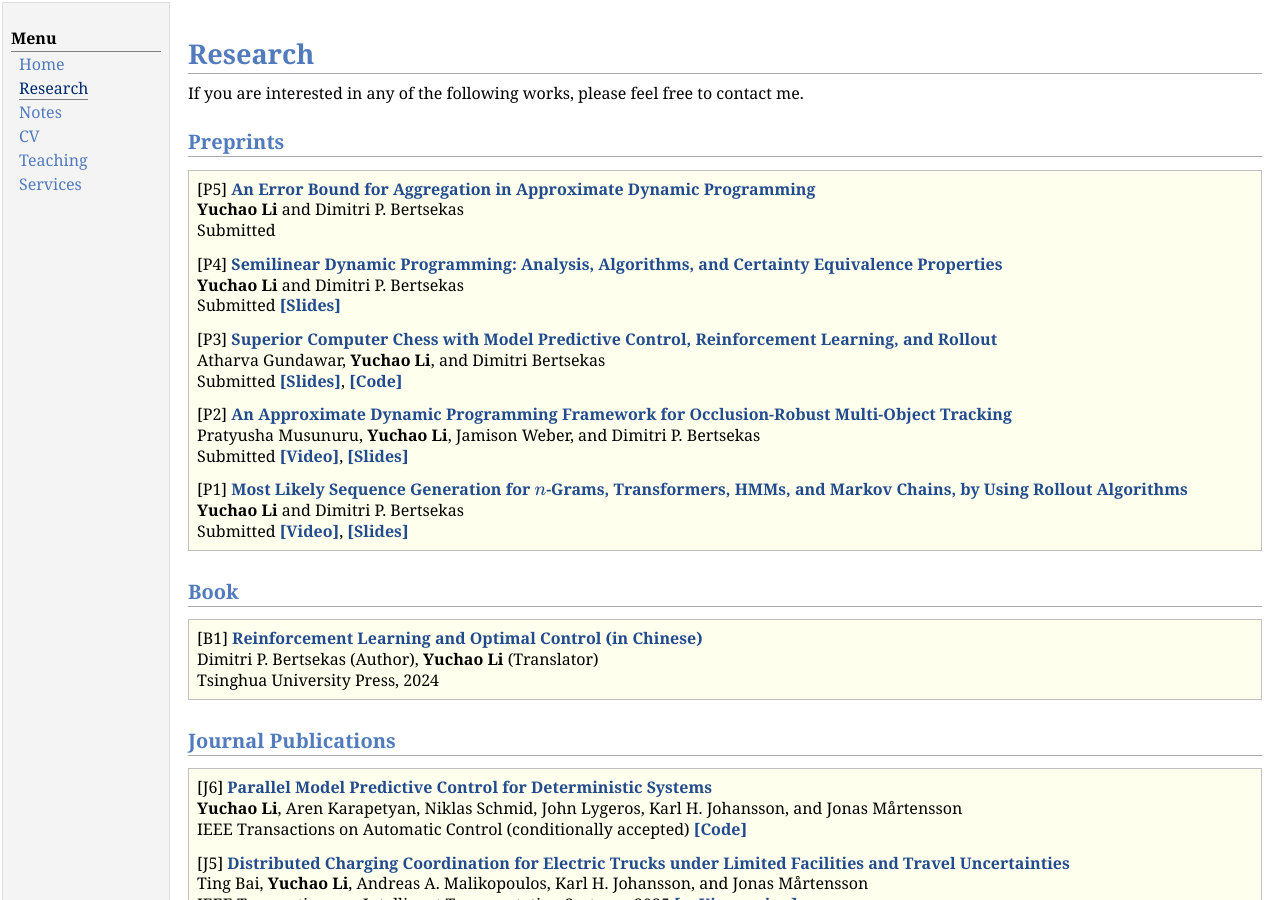
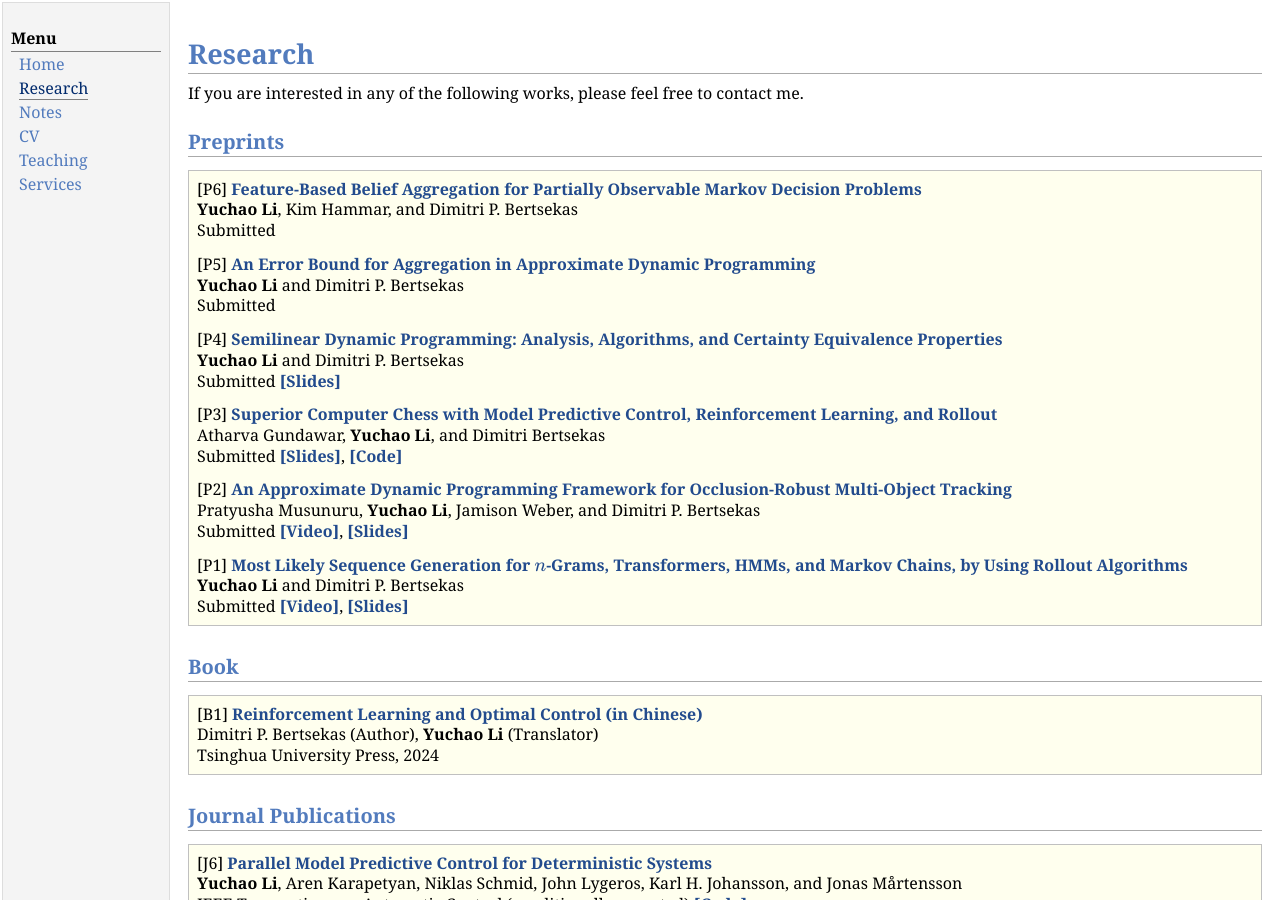
Before and after one commit to yuchaotaigu/yuchaotaigu.github.io, a Jekyll site: the page research.html, which Jekyll copies as it is, in a window 1280 px wide and 900 px high. Built offline with Jekyll 4.4.1, drawn with Linux system fonts in a browser that asks for light colours; comment, search, counter and statistics services are not loaded.

Commit message:
Update research.html

```diff
--- a/research.html
+++ b/research.html
@@ -46,6 +46,9 @@ If you are interested in any of the following works, please feel free to contact
 <h2>Preprints</h2>
 <div class="infoblock">
 <div class="blockcontent">
+<p>[P6] <a href="https://arxiv.org/abs/2507.04646"><b>Feature-Based Belief Aggregation for Partially Observable Markov Decision Problems</b></a> <br />
+<b>Yuchao Li</b>, Kim Hammar, and Dimitri P. Bertsekas<br />
+ Submitted </p>
 <p>[P5] <a href="https://arxiv.org/abs/2507.01324"><b>An Error Bound for Aggregation in Approximate Dynamic Programming</b></a> <br />
 <b>Yuchao Li</b> and Dimitri P. Bertsekas<br />
  Submitted </p>
```
